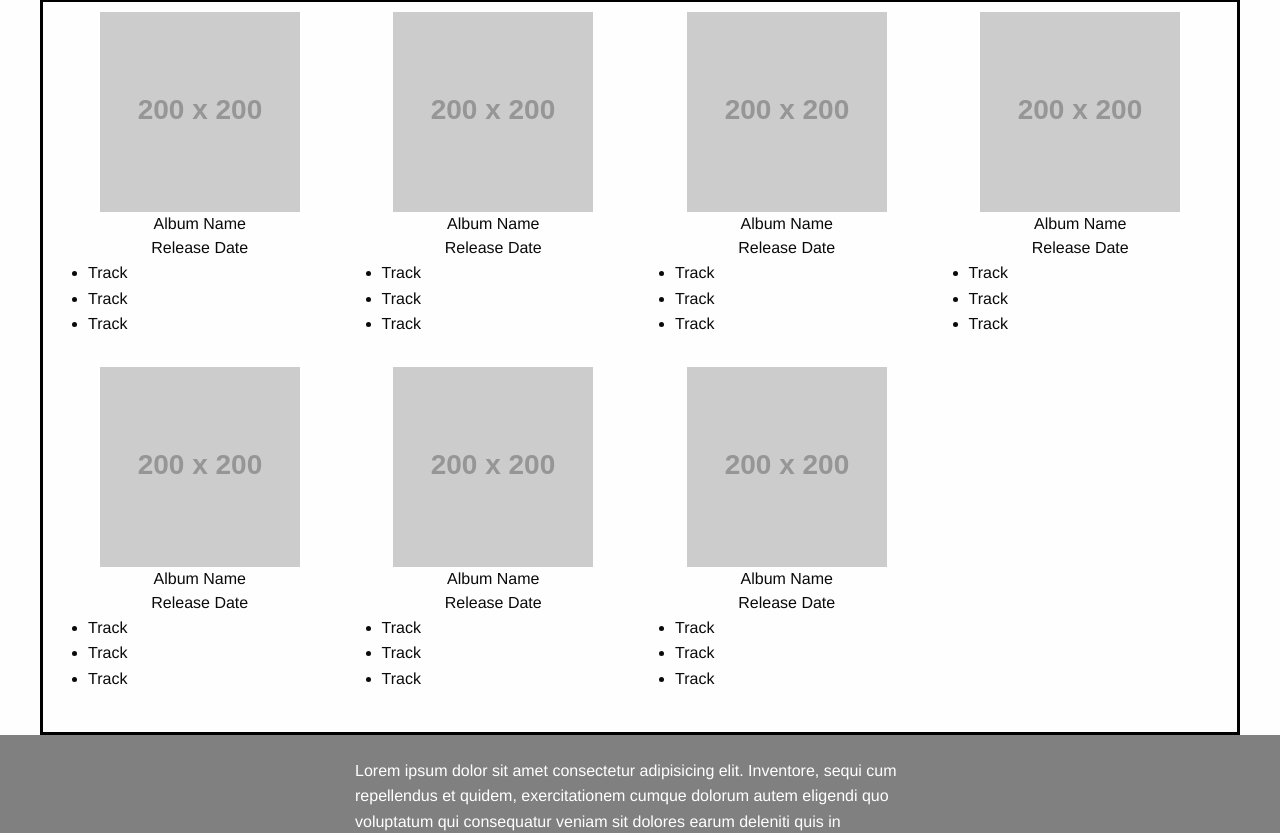
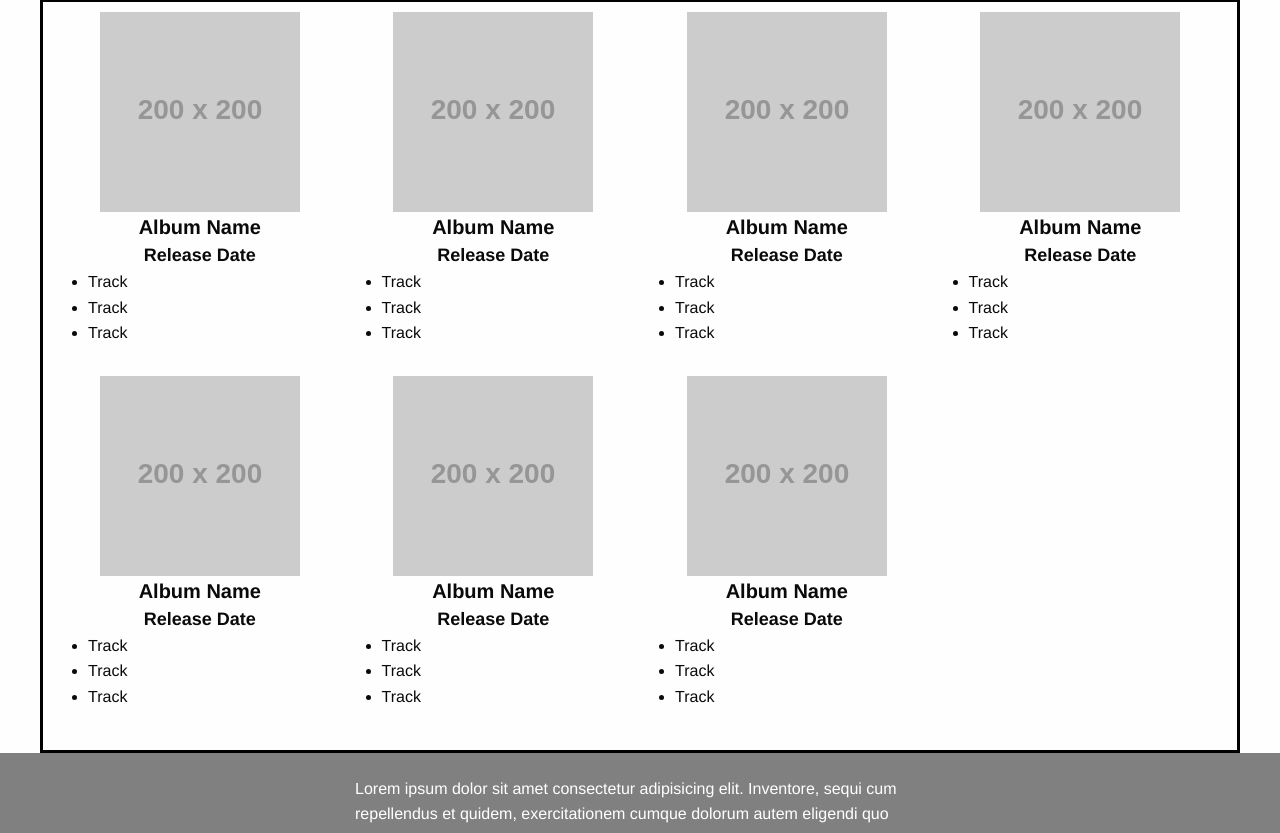
Before and after one commit to jkelly101/tune-up-music-project, a plain HTML site: page myindex.html in a window 1280 px wide. Shown: the part 645-1478 px from the top of the page. Drawn offline with nearby package versions, Linux system fonts and the light colour scheme; no server answers; placeholder pictures from the web are drawn by us.

Commit message:
added ids to album-title and release-date divs - changed font size and weight.

```diff
--- a/css/sections.css
+++ b/css/sections.css
@@ -8,6 +8,19 @@
   background: gray;
   color: white;
   padding: 20px;
+}
+
+#album-title,
+#release-date {
+  font-weight: bold;
+}
+
+#album-title{
+    font-size: 20px;
+}
+
+#release-date{
+    font-size: 18px;
 }
 
 footer {
@@ -23,10 +36,3 @@ footer {
 .album {
   margin: auto;
 }
-
-/* #lyrics-text {
-  padding-left: 20%;
-  padding-right: 20%;
-  padding-top: 20px;
-  padding-bottom: 20px;
-} */
--- a/myindex.html
+++ b/myindex.html
@@ -43,8 +43,8 @@
       <div class="row small-up-1 medium-up-2 large-up-4" id="albums">
         <div class="column column-block">
           <img src="http://placehold.it/200" class="float-center">
-          <div class="text-center">Album Name</div>
-          <div class="text-center">Release Date</div>
+          <div class="text-center" id="album-title">Album Name</div>
+          <div class="text-center" id="release-date">Release Date</div>
           <ul>
             <li>Track</li>
             <li>Track</li>
@@ -53,8 +53,8 @@
         </div>
         <div class="column column-block">
           <img src="http://placehold.it/200" class="float-center">
-          <div class="text-center">Album Name</div>
-          <div class="text-center">Release Date</div>
+          <div class="text-center" id="album-title">Album Name</div>
+          <div class="text-center" id="release-date">Release Date</div>
           <ul>
             <li>Track</li>
             <li>Track</li>
@@ -63,8 +63,8 @@
         </div>
         <div class="column column-block">
           <img src="http://placehold.it/200" class="float-center">
-          <div class="text-center">Album Name</div>
-          <div class="text-center">Release Date</div>
+          <div class="text-center" id="album-title">Album Name</div>
+          <div class="text-center" id="release-date">Release Date</div>
           <ul>
             <li>Track</li>
             <li>Track</li>
@@ -73,8 +73,8 @@
         </div>
         <div class="column column-block">
           <img src="http://placehold.it/200" class="float-center">
-          <div class="text-center">Album Name</div>
-          <div class="text-center">Release Date</div>
+          <div class="text-center" id="album-title">Album Name</div>
+          <div class="text-center" id="release-date">Release Date</div>
           <ul>
             <li>Track</li>
             <li>Track</li>
@@ -83,8 +83,8 @@
         </div>
         <div class="column column-block">
           <img src="http://placehold.it/200" class="float-center">
-          <div class="text-center">Album Name</div>
-          <div class="text-center">Release Date</div>
+          <div class="text-center" id="album-title">Album Name</div>
+          <div class="text-center" id="release-date">Release Date</div>
           <ul>
             <li>Track</li>
             <li>Track</li>
@@ -93,8 +93,8 @@
         </div>
         <div class="column column-block">
           <img src="http://placehold.it/200" class="float-center">
-          <div class="text-center">Album Name</div>
-          <div class="text-center">Release Date</div>
+          <div class="text-center" id="album-title">Album Name</div>
+          <div class="text-center" id="release-date">Release Date</div>
           <ul>
             <li>Track</li>
             <li>Track</li>
@@ -103,14 +103,15 @@
         </div>
         <div class="column column-block">
           <img src="http://placehold.it/200" class="float-center">
-          <div class="text-center">Album Name</div>
-          <div class="text-center">Release Date</div>
+          <div class="text-center" id="album-title">Album Name</div>
+          <div class="text-center" id="release-date">Release Date</div>
           <ul>
             <li>Track</li>
             <li>Track</li>
             <li>Track</li>
           </ul>
         </div>
+
       </div>
     </section>
 
```
